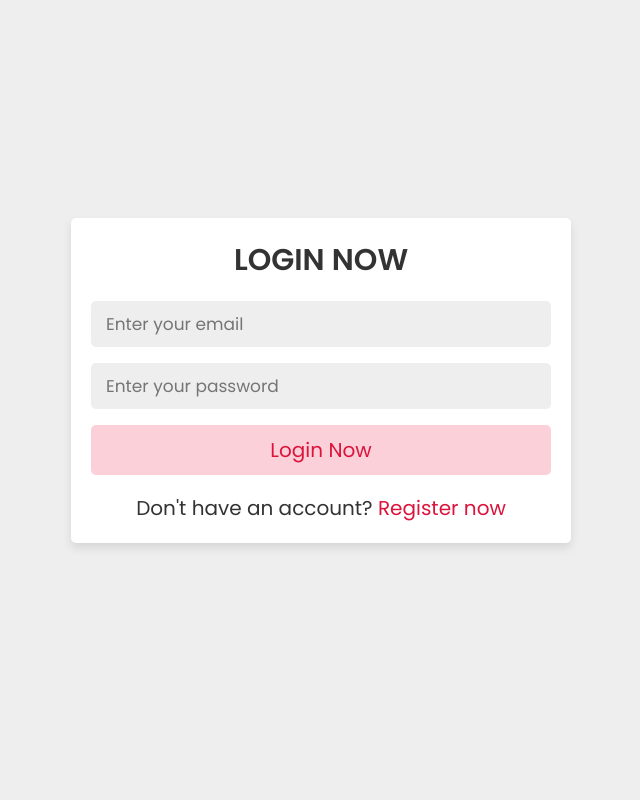
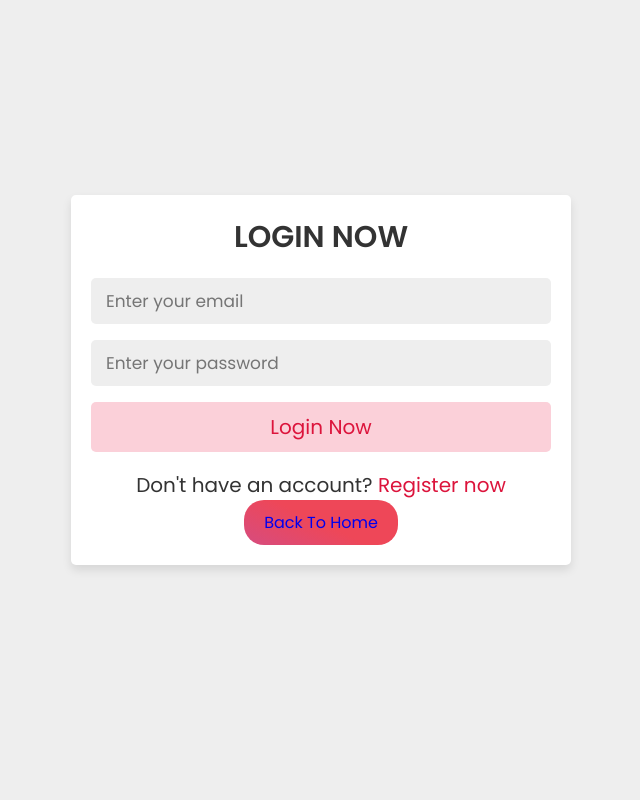
Before and after one commit to ETH-33/cw1-stranger02prasanna, a PHP site: page /login.php in a window 1280 px wide. Shown: the whole page, without its empty margins (319-959 px from the left). Run offline with PHP 8.4, Linux system fonts and the light colour scheme.

Commit message:
directory hopping solved

```diff
--- a/admin_page.php
+++ b/admin_page.php
@@ -40,6 +40,7 @@ if (isset($_GET['delete_user'])) {
    <title>Admin Panel</title>
 
    <link rel="stylesheet" href="css\login.css">
+
 </head>
 <body>
    <div class="container">
@@ -47,7 +48,8 @@ if (isset($_GET['delete_user'])) {
          <h3>hi, <span>admin</span></h3>
          <h1>welcome <span><?php echo $_SESSION['admin_name'] ?></span></h1>
          <p>This is an admin page</p>
-        </div>
+         <button class="gradient-button"><a href="./logout.php">Log Out</a></button>
+      </div>
 
       <div class="user-list">
          <h2>User List</h2>
@@ -76,7 +78,6 @@ if (isset($_GET['delete_user'])) {
             ?>
          </table>
       </div>
-
       <div class="add-user-form">
          <h2>Add User</h2>
          <form action="" method="post">
--- a/css/login.css
+++ b/css/login.css
@@ -61,6 +61,15 @@
    background: crimson;
 }
 
+.gradient-button {
+   background: linear-gradient(25deg, #d64c7f, #ee4758 50%);
+   color: #f4f4f4;
+   padding: 10px 20px;
+   border: none;
+   border-radius: 20px; /* Adjust the value to make the edges more or less rounded */
+   cursor: pointer;
+   font-size: 16px;
+ }
 .form-container{
    min-height: 100vh;
    display: flex;
@@ -133,3 +142,12 @@
    font-size: 20px;
    padding:10px;
 }
+.gradient-button {
+   background: linear-gradient(25deg, #d64c7f, #ee4758 50%);
+   color: #f4f4f4;
+   padding: 10px 20px;
+   border: none;
+   border-radius: 20px;
+   cursor: pointer;
+   font-size: 16px;
+ }
--- a/login.php
+++ b/login.php
@@ -49,6 +49,7 @@ if(isset($_POST['submit'])){
          <input type="password" name="password" required placeholder="Enter your password">
          <input type="submit" name="submit" value="Login Now" class="form-btn">
          <p>Don't have an account? <a href="register.php">Register now</a></p>
+         <button class="gradient-button"><a href="./index.php">Back To Home</a></button>
       </form>
    </div>
 </body>
```
Also changed, not shown: logout.php (added, +8 -0 lines), userpanel.php (+10 -1 lines).
